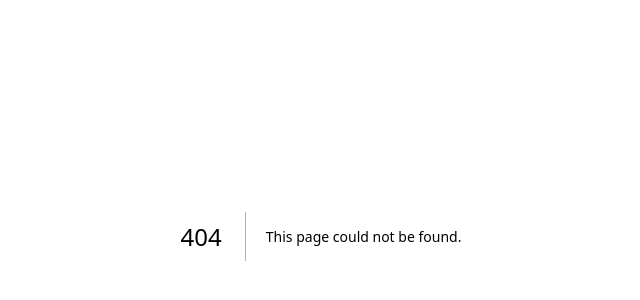
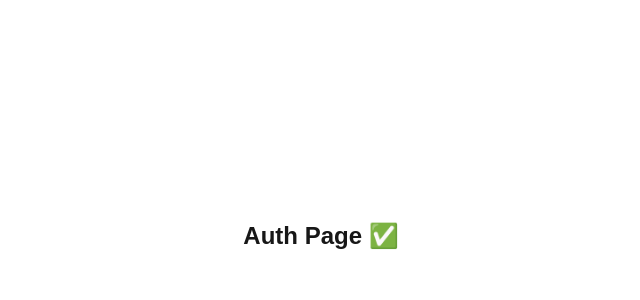
Before and after one commit to juancelot-plusultra/nextjs-boilerplate, a Next.js app: page /app/auth in a window 1280 px wide. Before the commit this address had no page. Shown: the part 164-464 px from the top of the page, without its empty margins (319-959 px from the left). Built offline with nearby package versions, Linux system fonts and the light colour scheme.

Commit message:
Create page.tsx

```diff
--- /dev/null
+++ b/app/app/auth/page.tsx
@@ -0,0 +1,7 @@
+export default function AuthPage() {
+  return (
+    <main className="min-h-screen flex items-center justify-center">
+      <h1 className="text-2xl font-bold">Auth Page ✅</h1>
+    </main>
+  );
+}
```
